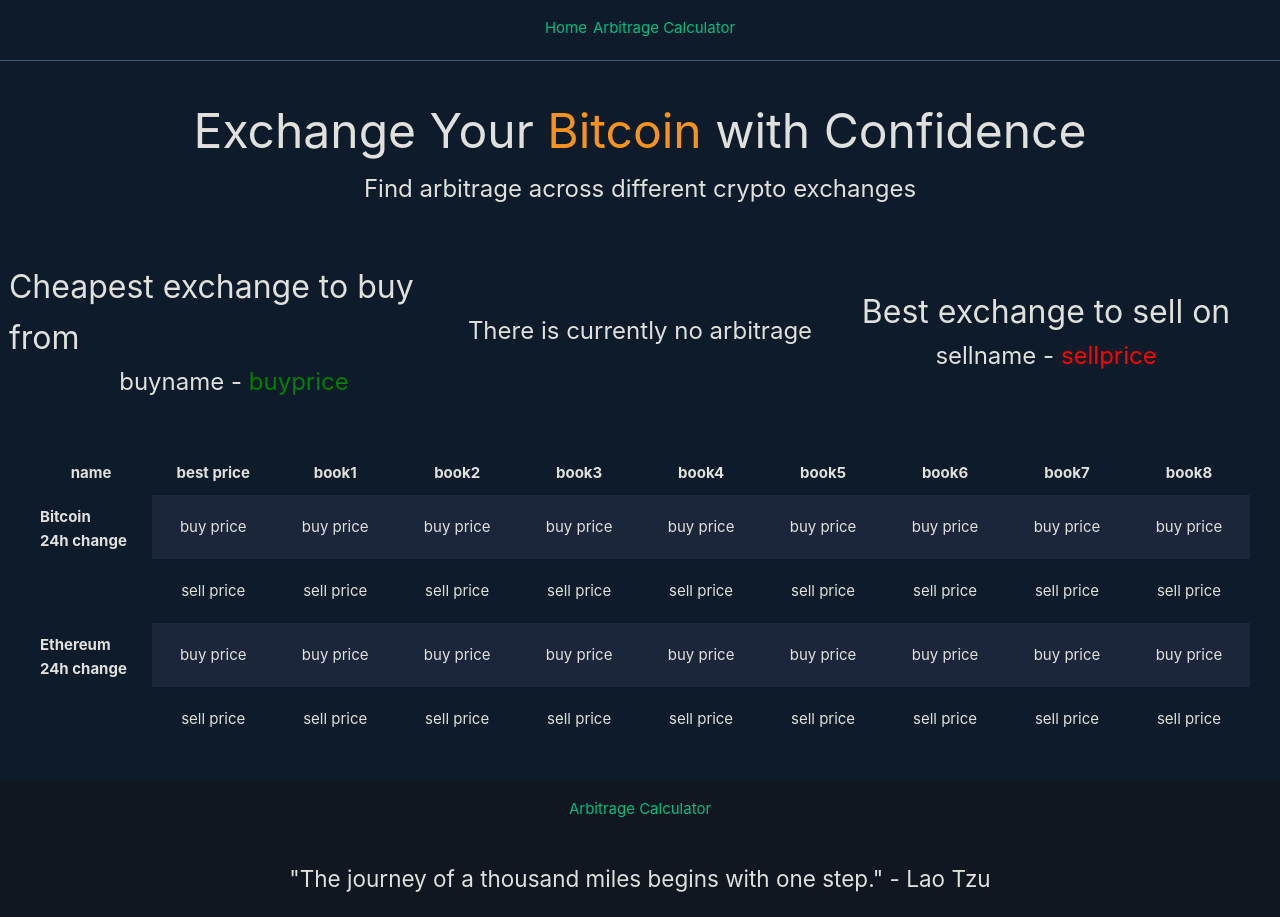
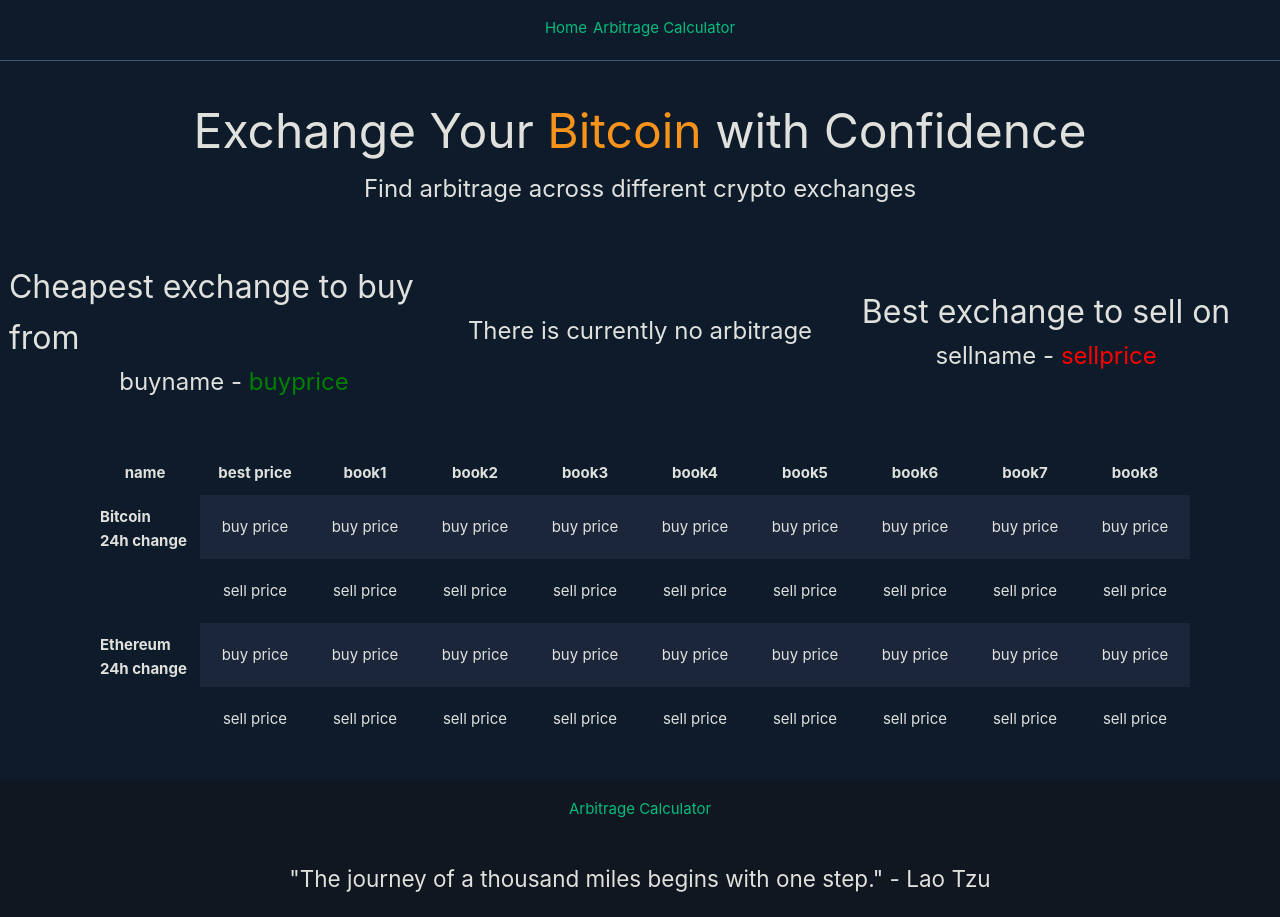
Before and after one commit to Josh-Zak/arbitrage_bot, a Vue app: page / in a window 1280 px wide. Built offline with nearby package versions, Linux system fonts and the light colour scheme.

Commit message:
Fixed body background & arbitrage num, added table scrolling

```diff
--- a/src/App.vue
+++ b/src/App.vue
@@ -30,6 +30,7 @@
 
 
 <style scoped>
+
 .headerWrapper nav{
   height: 60px;
   background-color: var(--colour1);
--- a/src/assets/main.css
+++ b/src/assets/main.css
@@ -1,7 +1,10 @@
 @import './base.css';
 
+body{
+  background-color: #101720;
+}
+
 #app {
-  margin: 0 auto;
   font-weight: normal;
 }
 
--- a/src/components/BestPrices.vue
+++ b/src/components/BestPrices.vue
@@ -5,9 +5,11 @@
             <h3>{{ buyName }} - <span id="buyPrice">{{ buyPrice }}</span></h3>
         </div>
         <div class="arbitrage">
-            <h3 v-if="arbitrage">There is an arbitrage</h3>
+            <div v-if="arbitrage > 0.0">
+                <h3>There is an arbitrage</h3>
+                <h2 id="arbitrageValue">{{ arbitrage }}%</h2>
+            </div>
             <h3 v-else>There is currently no arbitrage</h3>
-            <h2>{{ percentArbitrage }}</h2>
         </div>
         <div class="bestSell">
             <h2>Best exchange to sell on</h2>
@@ -26,8 +28,7 @@
             buyPrice: 'buyprice',
             sellName: 'sellname',
             sellPrice: 'sellprice',
-            arbitrage: false,
-            percentArbitrage: null
+            arbitrage: 0,
         }
     }
 }
@@ -71,4 +72,8 @@
     color: red;
 }
 
+#arbitrageValue{
+    text-align: center
+}
+
 </style>
--- a/src/components/CryptoTable.vue
+++ b/src/components/CryptoTable.vue
@@ -1,4 +1,5 @@
 <template>
+    <div class="tableScroll">
         <table class="cryptoTable">
             <thead>
                 <tr>
@@ -54,6 +55,7 @@
                 </tr>
             </tbody>
         </table>
+    </div>
 </template>
 
 
@@ -81,6 +83,7 @@
 
 td, th{
     color: var(--colour5);
+    min-width: 110px;
 }
 
 thead th, .name{
@@ -106,7 +109,12 @@
 
 table{
     border-collapse: collapse;
+    margin: 0 auto;
+}
+
+.tableScroll{
     margin: 30px;
+    overflow-x: auto;
     width: 1280px;
 }
 </style>
--- a/src/components/Welcome.vue
+++ b/src/components/Welcome.vue
@@ -42,6 +42,6 @@
 }
 
 #bitcoinText{
-    color: #f7931a;
+    color: var(--colour-bitcoin);
 }
 </style>
```
Lines whose indentation alone changed are shown as unchanged.
